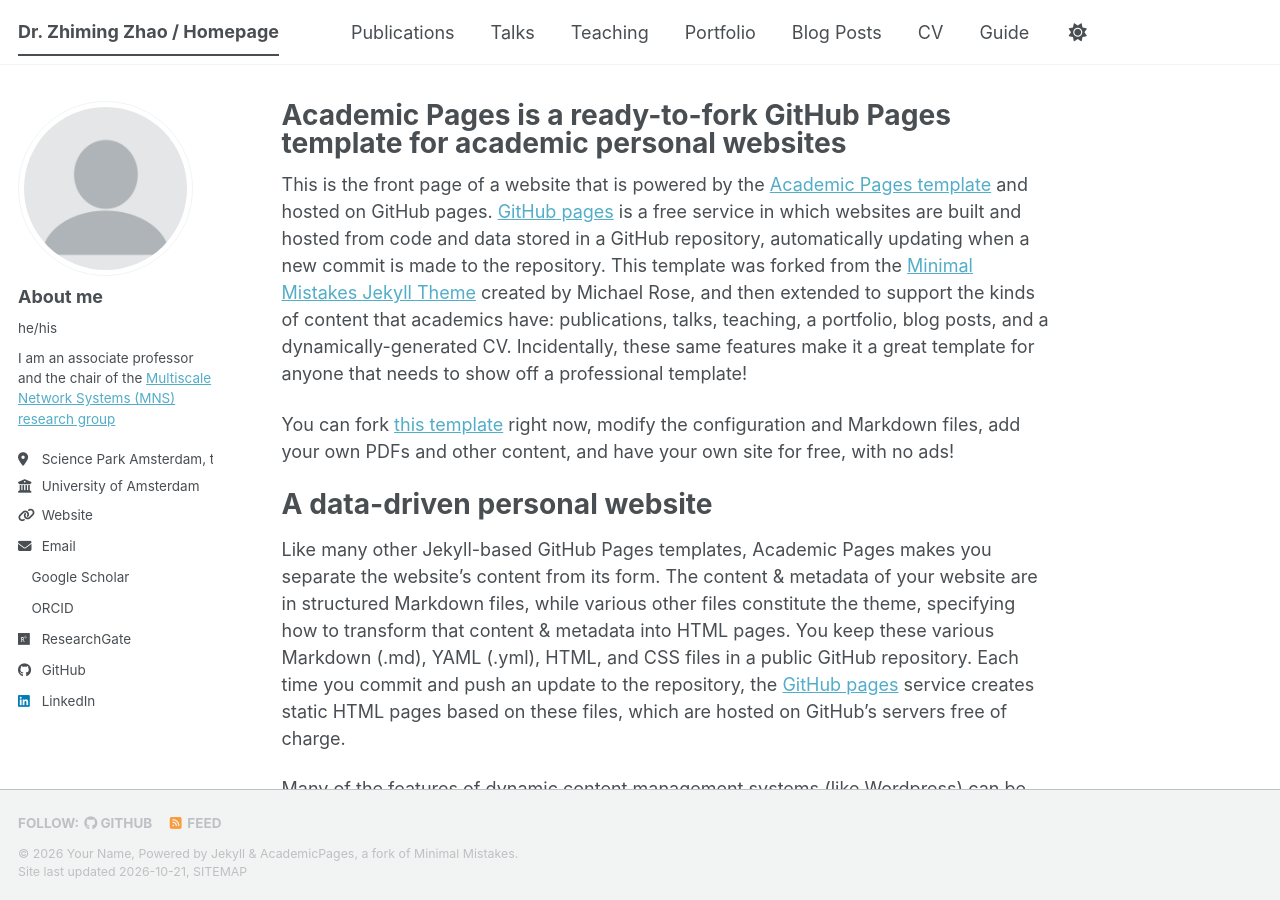
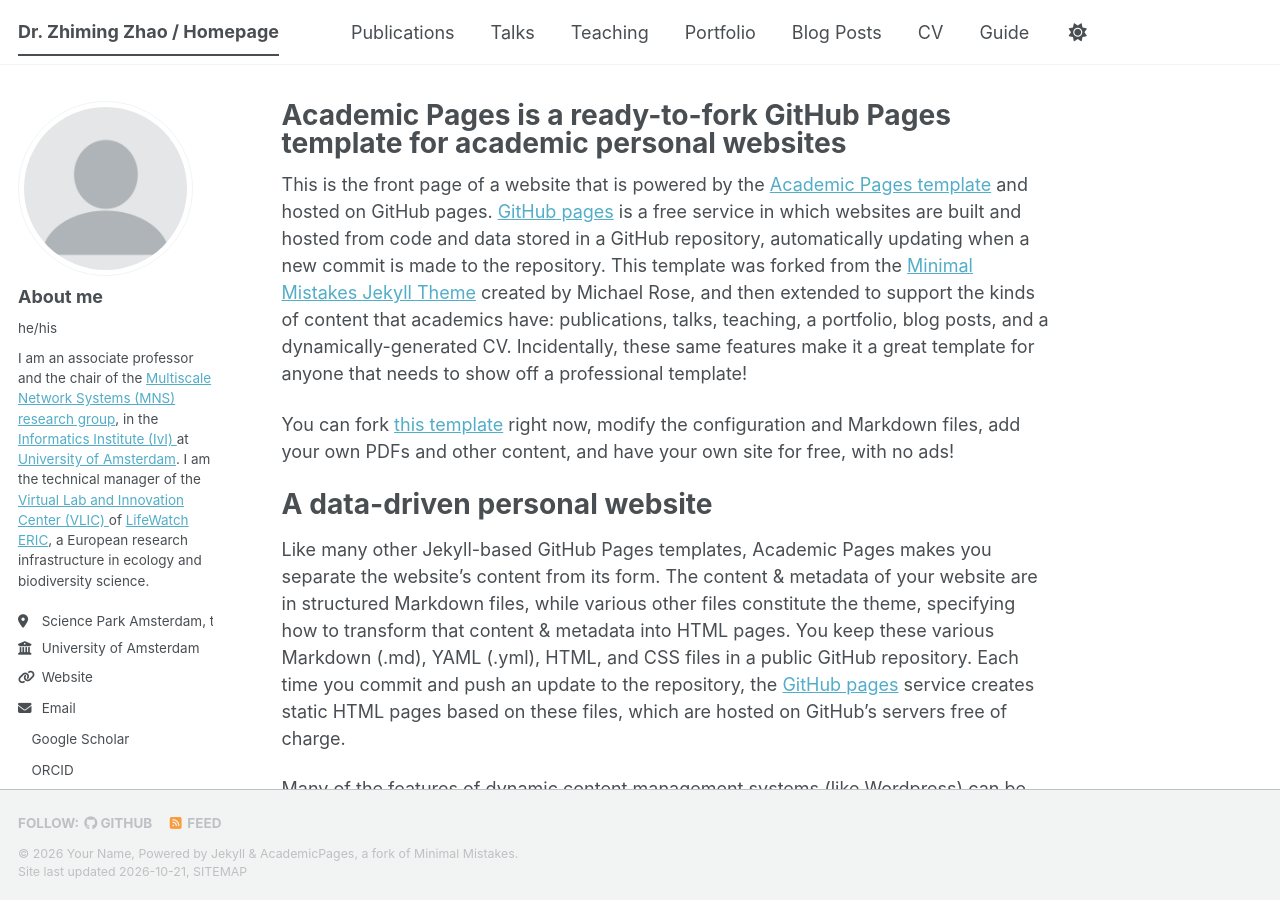
Before and after one commit to zmzhao/mypage, a Jekyll site: the page built from _pages/about.md, in a window 1280 px wide and 900 px high. Built offline with Jekyll 4.4.1, drawn with Linux system fonts in a browser that asks for light colours; a style sheet for code colours, icons or effects is not loaded.

Commit message:
Update _config.yml

```diff
--- a/_config.yml
+++ b/_config.yml
@@ -26,7 +26,7 @@
   avatar           : "profile.png"
   name             : "About me"
   pronouns         : he/his # example: "she/her"
-  bio              : "I am an associate professor and the chair of the <a href=https://mns-research.nl>Multiscale Network Systems (MNS) research group</a>"
+  bio              : "I am an associate professor and the chair of the <a href=https://mns-research.nl>Multiscale Network Systems (MNS) research group</a>, in the <a href=https://ivi.uva.nl/> Informatics Institute (IvI) </a> at <a href=https://www.uva.nl/>University of Amsterdam</a>. I am the technical manager of the <a href=https://www.lifewatch.eu/organisation-governance/vlab-innovation-centre/> Virtual Lab and Innovation Center (VLIC) </a> of <a href=https://www.lifewatch.eu/>LifeWatch ERIC</a>, a European research infrastructure in ecology and biodiversity science."
   location         : "Science Park Amsterdam, the Netherlands"
   employer         : "University of Amsterdam"
   uri              : https://www.uva.nl # URL
```
